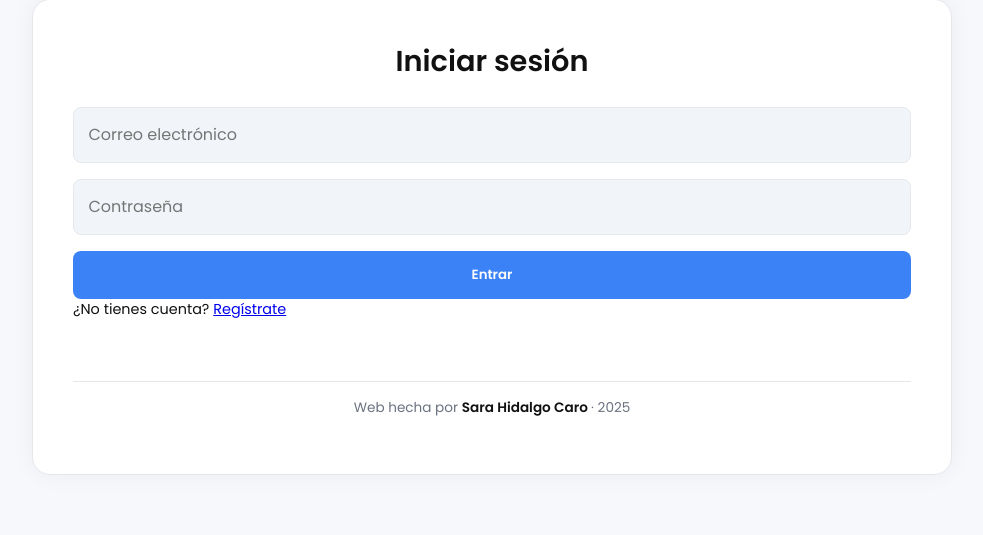
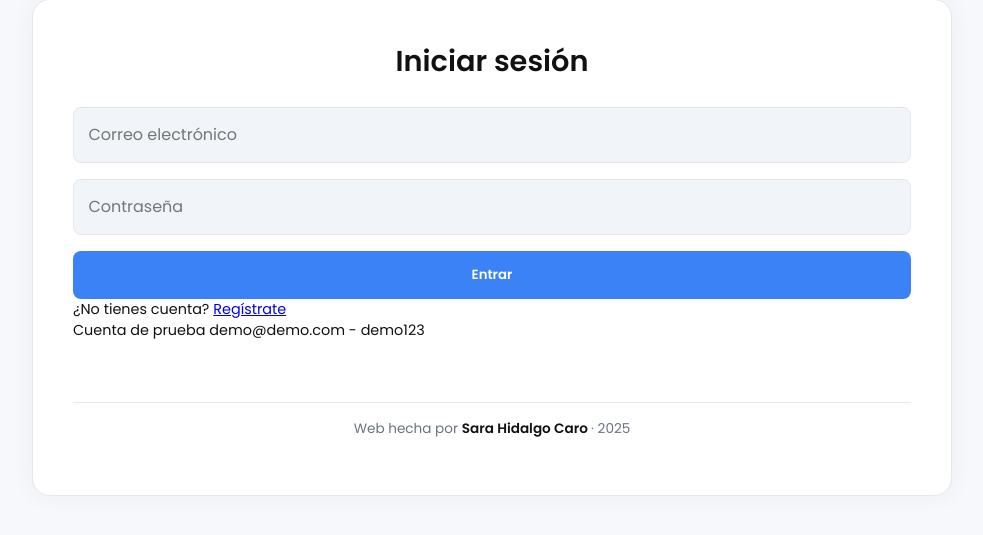
Before and after one commit to SAHICA-Code/tareasapp, a PHP site: page / in a window 1280 px wide. Shown: the part 33-568 px from the top of the page, without its empty margins (148-1131 px from the left). Run offline with PHP 8.4, Linux system fonts and the light colour scheme.

Commit message:
Update index.php

```diff
--- a/index.php
+++ b/index.php
@@ -41,6 +41,7 @@ if ($_SERVER["REQUEST_METHOD"] === "POST") {
             <button type="submit">Entrar</button>
         </form>
         <p>¿No tienes cuenta? <a href="register.php">Regístrate</a></p>
+        <p>Cuenta de prueba demo@demo.com - demo123</p>
     </section>
     <footer class="footer">
         <p>Web hecha por <strong>Sara Hidalgo Caro </strong>· 2025</p>
```
